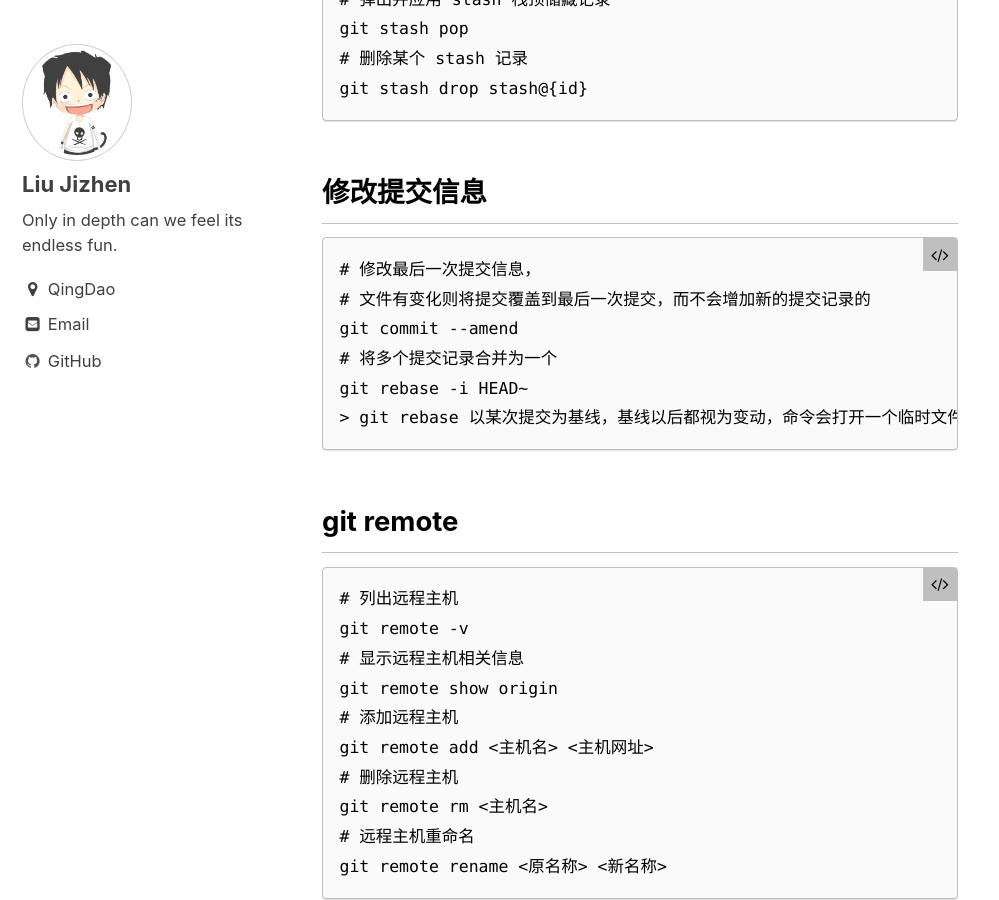
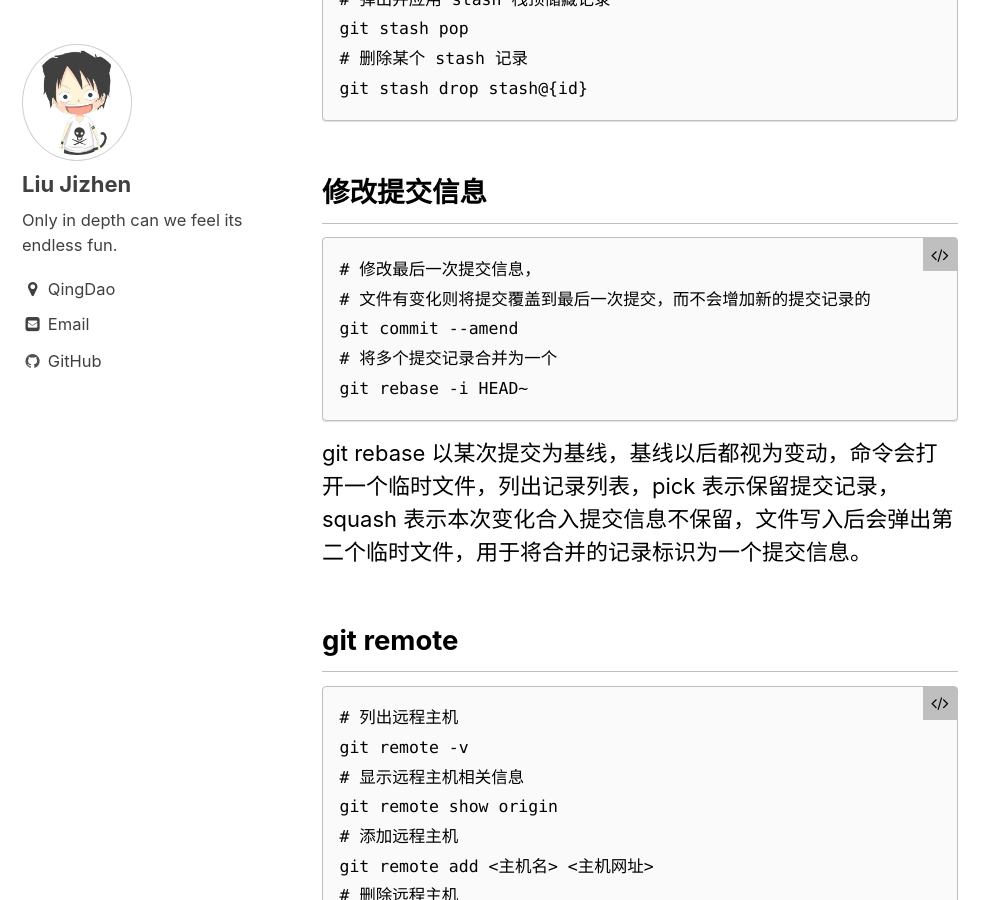
Before and after one commit to jeezliu/jeezliu.github.io, a Jekyll site: the page built from _posts/2016-01-03-better-at-git.md, in a window 1280 px wide and 900 px high, scrolled down 5413 px. Shown: the whole window, without its empty margins (0-999 px from the left). Built offline with Jekyll 4.4.1, drawn with Linux system fonts in a browser that asks for light colours.

````diff
--- a/_posts/2016-01-03-better-at-git.md
+++ b/_posts/2016-01-03-better-at-git.md
@@ -166,8 +166,8 @@ git stash drop stash@{id}
 git commit --amend
 # 将多个提交记录合并为一个
 git rebase -i HEAD~
-> git rebase 以某次提交为基线，基线以后都视为变动，命令会打开一个临时文件，列出记录列表，pick 表示保留提交记录，squash 表示本次变化合入提交信息不保留，文件写入后会弹出第二个临时文件，用于将合并的记录标识为一个提交信息。
 ```
+git rebase 以某次提交为基线，基线以后都视为变动，命令会打开一个临时文件，列出记录列表，pick 表示保留提交记录，squash 表示本次变化合入提交信息不保留，文件写入后会弹出第二个临时文件，用于将合并的记录标识为一个提交信息。
 
 ## git remote
 ```
````
